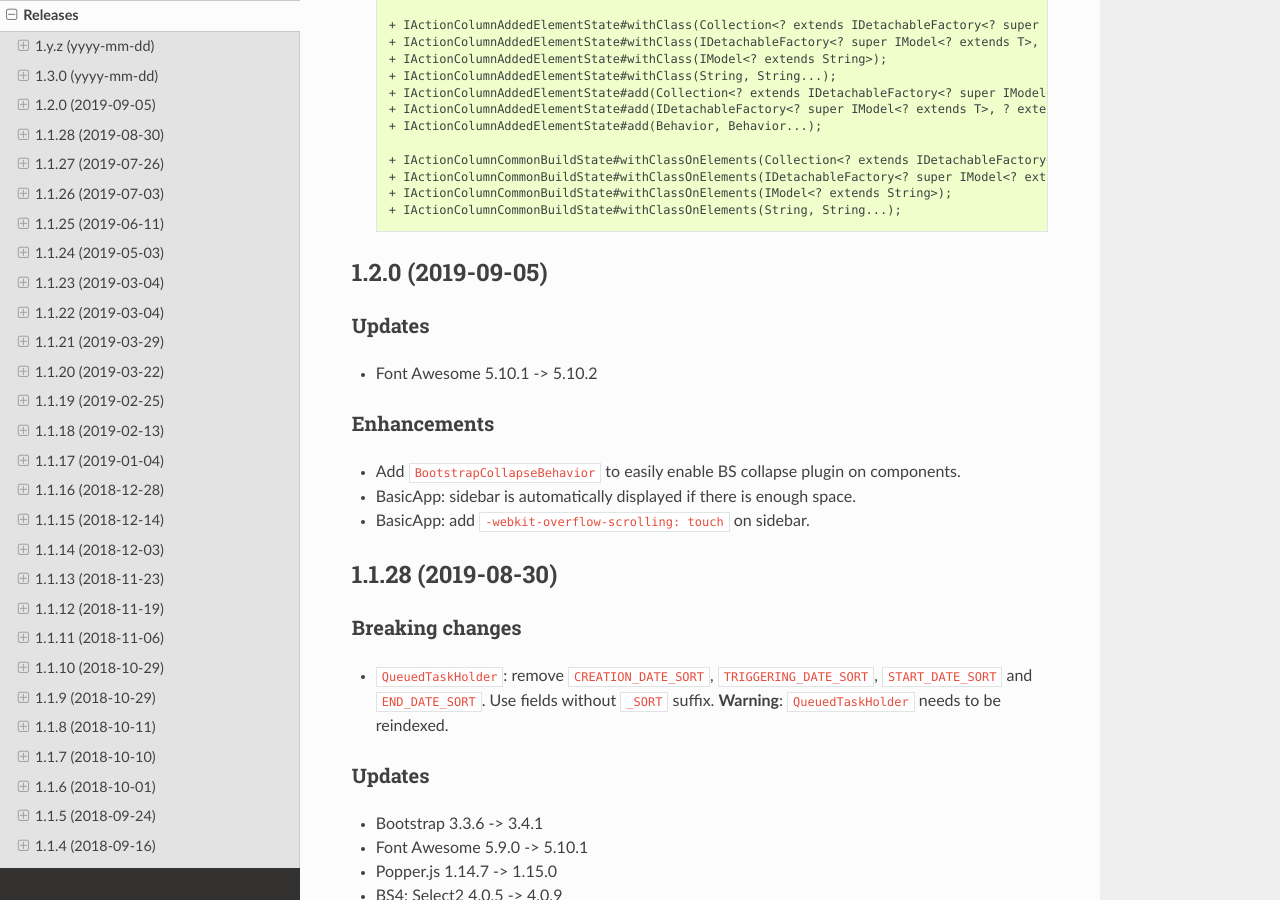
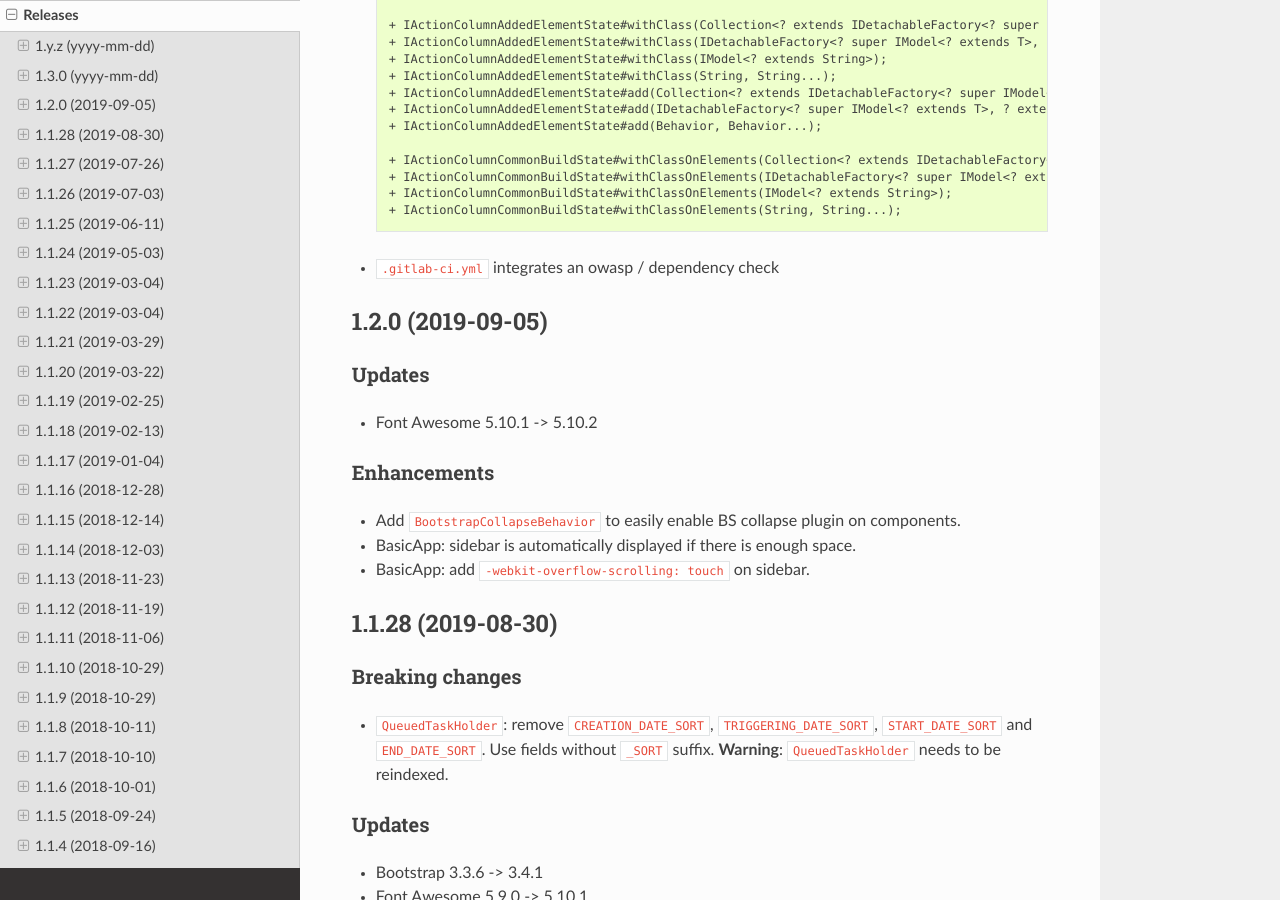
Before and after one commit to igloo-project/igloo-doc, a Sphinx documentation site: the page built from source/release-notes/releases.rst, in a window 1280 px wide and 900 px high, scrolled down 1145 px. Built offline with Sphinx 7.4.7 and the Read the Docs theme 2.0.0, drawn with Linux system fonts in a browser that asks for light colours.

Commit message:
1.3.0: update release notes (owasp, dep.)

```diff
--- a/source/release-notes/releases.rst
+++ b/source/release-notes/releases.rst
@@ -74,6 +74,8 @@ Enhancements
     + IActionColumnCommonBuildState#withClassOnElements(IDetachableFactory<? super IModel<? extends T>, ? extends IModel<? extends String>>);
     + IActionColumnCommonBuildState#withClassOnElements(IModel<? extends String>);
     + IActionColumnCommonBuildState#withClassOnElements(String, String...);
+
+* ``.gitlab-ci.yml`` integrates an owasp / dependency check
 
 .. _v1.2.0:
 
```
